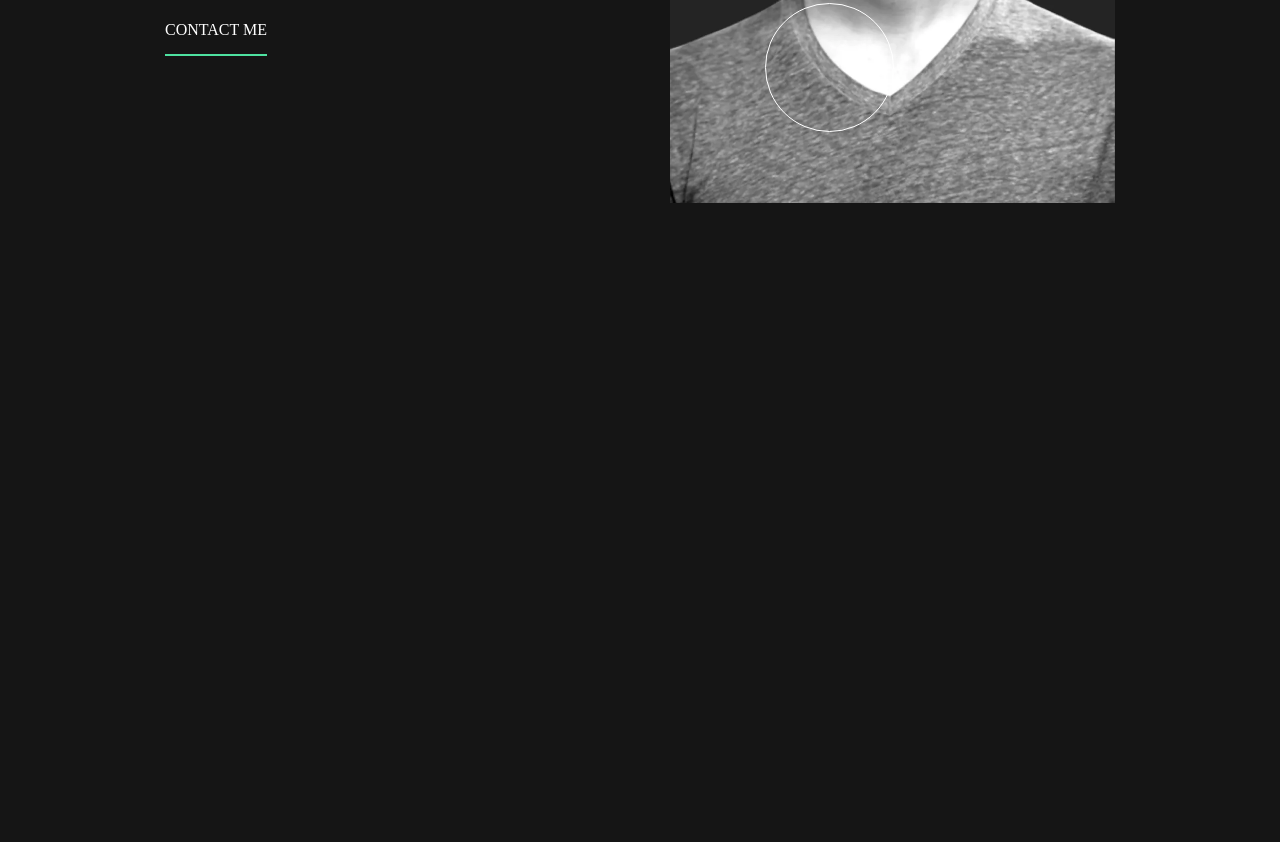
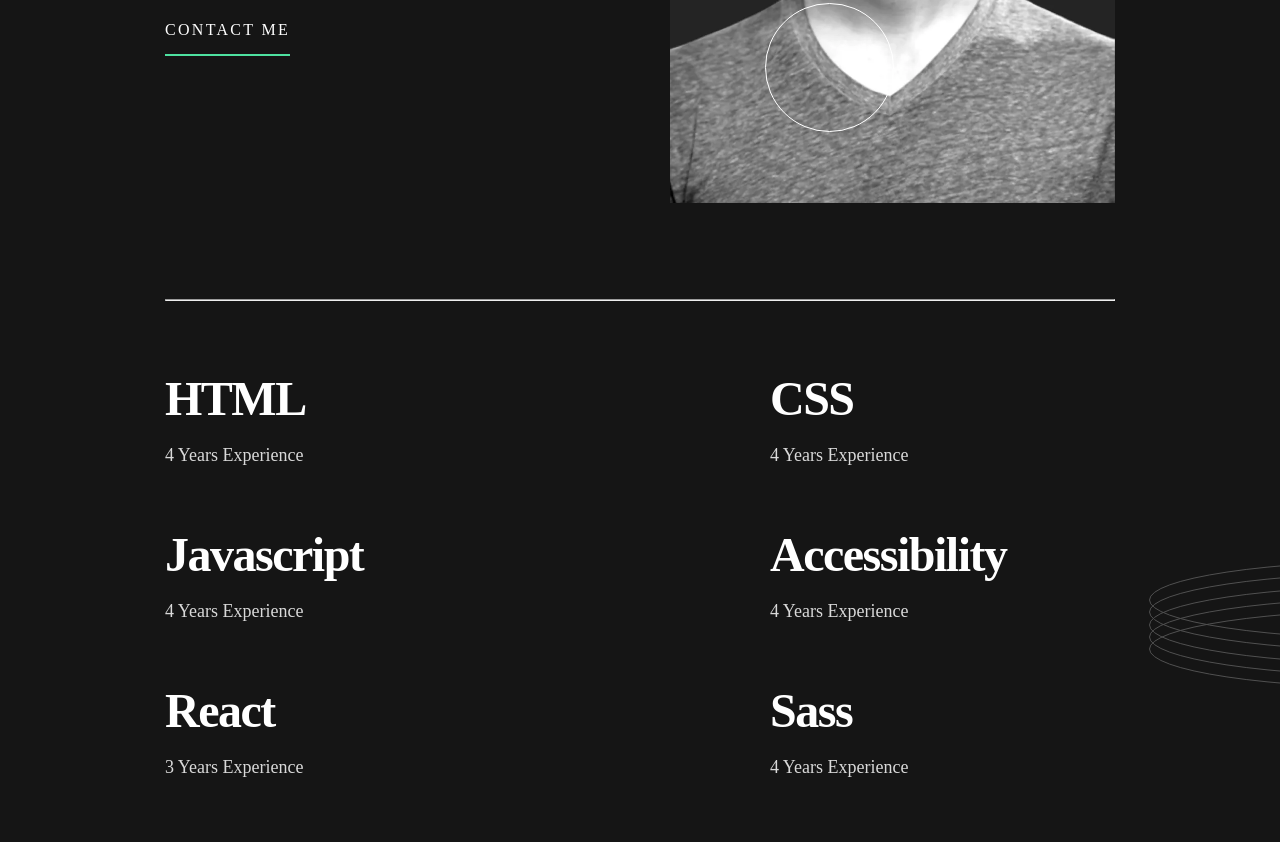
Before and after one commit to sasha-murtishcheva/portfolio_page, a plain HTML site: page index.html in a window 1280 px wide. Shown: the part 517-1359 px from the top of the page. Before the commit the page ends 800 px from the top, so only its background shows below. Drawn offline with Linux system fonts and the light colour scheme.

Commit message:
Complete skills section

```diff
--- a/index.html
+++ b/index.html
@@ -20,8 +20,8 @@
         </nav>
     </header>
     <section id="info-ab-adam">
-        <div class="circles">
-            <img class="circles" src="./assets/images/pattern-rings.svg" alt="">
+        <div class="circles-left">
+            <img src="./assets/images/pattern-rings.svg" alt="">
         </div>
         <div class="content">
             <h1>Nice to meet you! <br> I'm <span>Adam Keyes.</span></h1>
@@ -37,6 +37,35 @@
             </div>
         </div>
     </section>
-
+    <hr>
+    <section class="skills">
+        <div class="skill">
+            <h2>HTML</h2>
+            <p>4 Years Experience</p>
+        </div>
+        <div class="skill">
+            <h2>CSS</h2>
+            <p>4 Years Experience</p>
+        </div>
+        <div class="skill">
+            <h2>Javascript</h2>
+            <p>4 Years Experience</p>
+        </div>
+        <div class="skill">
+            <h2>Accessibility</h2>
+            <p>4 Years Experience</p>
+        </div>
+        <div class="skill">
+            <h2>React</h2>
+            <p>3 Years Experience</p>
+        </div>
+        <div class="skill">
+            <h2>Sass</h2>
+            <p>4 Years Experience</p>
+        </div>
+        <div class="circles-right">
+            <img src="./assets/images/pattern-rings.svg" alt="">
+        </div>
+    </section>
     </body>
 </html>
--- a/styles.css
+++ b/styles.css
@@ -61,6 +61,7 @@ h3 {
 p {
     font-family: 'Space Grotesk', serif;
     font-size: 18px;
+    font-weight: 500;
     line-height: 28px;
     color: #D9D9D9;
 }
@@ -95,10 +96,10 @@ nav ul li {
 
 section#info-ab-adam {
     width: 100%;
-    height: 650px;
+    height: 700px;
 }
 
-.circles {
+.circles-left {
     position: absolute;
     left: -50px;
     z-index: -1;
@@ -124,6 +125,7 @@ section#info-ab-adam {
 
 .content a span {
     text-transform: uppercase;
+    letter-spacing: 2.3px;
     padding: 0 0 20px 0;
     background-image: linear-gradient(#4EE1A0 100%, #4EE1A0 100%);
     background-repeat: repeat-x;
@@ -149,3 +151,28 @@ section#info-ab-adam {
     left: 765px;
     z-index: -2;
 }
+
+/*** SKILLS ****/
+
+.skills {
+    display: flex;
+    flex-wrap: wrap;
+    justify-content: space-between;
+    margin: 70px 0;
+}
+
+.skill {
+    width: 345px;
+    height: 98px;
+    margin: 0 0 58px 0;
+}
+
+.skill p {
+    padding: 14px 0 0 0;
+}
+
+.circles-right {
+    position: absolute;
+    left: 1149px;
+    top: 1077px;
+}
```
